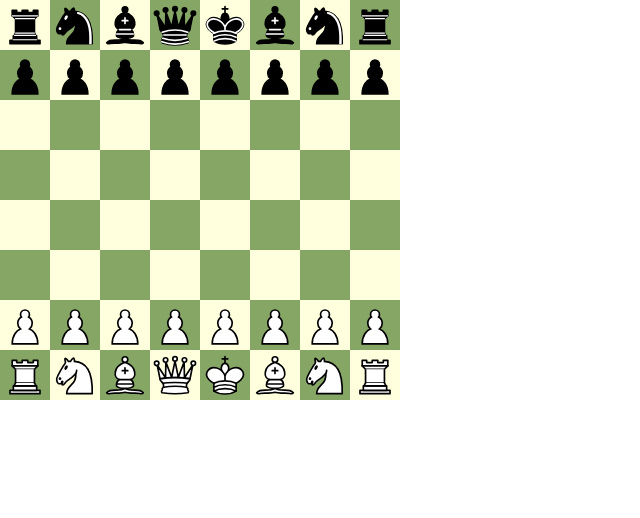
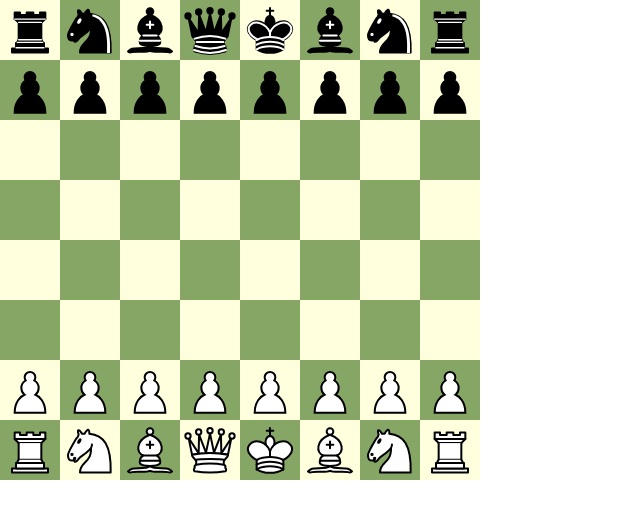
Before and after one commit to ljdr64/ljdr-chessboard, a React (Vite) app: page / in a window 1280 px wide. Shown: the top 518 px of the page, without its empty margins (0-640 px from the left). Built offline with nearby package versions, Linux system fonts and the light colour scheme.

Commit message:
feat: leave piece in from square if dropped outside the board

```diff
--- a/src/Components/ChessBoard/index.tsx
+++ b/src/Components/ChessBoard/index.tsx
@@ -54,7 +54,7 @@ const state: GameState = {
 };
 
 const DIGITS = '0123456789';
-const squareSize = 50;
+const squareSize = 60;
 const transitionDuration = '0.2s';
 
 const initialFEN = 'rnbqkbnr/pppppppp/8/8/8/8/PPPPPPPP/RNBQKBNR w KQkq - 0 1';
@@ -208,6 +208,15 @@ const ChessBoard: React.FC = () => {
             const newX = mapToRange(parseInt(position[1], 10));
             const newY = mapToRange(parseInt(position[2], 10));
 
+            if (
+              parseInt(position[1], 10) < 0 - squareSize / 2 ||
+              parseInt(position[2], 10) < 0 - squareSize / 2 ||
+              parseInt(position[1], 10) > squareSize * 7 + squareSize / 2 ||
+              parseInt(position[2], 10) > squareSize * 7 + squareSize / 2
+            ) {
+              pieceDiv.style.transform = lastMove;
+              setDraggedIndex(null);
+            } else {
               Object.keys(pieceRefsCurrent).forEach((key) => {
                 const pieceRef = pieceRefsCurrent[key];
                 if (pieceRef?.style?.transform) {
@@ -229,6 +238,8 @@ const ChessBoard: React.FC = () => {
               }
 
               pieceDiv.style.transform = `translate(${newX[1]}px, ${newY[1]}px)`;
+            }
+
             pieceDiv.classList.remove('drag');
           }
         }
--- a/src/Components/ChessBoard/styles.css
+++ b/src/Components/ChessBoard/styles.css
@@ -1,3 +1,7 @@
+:root {
+  --square-size: 60px;
+}
+
 * {
   margin: 0;
   padding: 0;
@@ -5,16 +9,16 @@
 }
 
 .ljdr-board {
-  width: 400px;
-  height: 400px;
+  width: calc(var(--square-size) * 8);
+  height: calc(var(--square-size) * 8);
   background-image: url("/assets/svg/boards/green.svg");
   background-size: cover;
   cursor: pointer;
 }
 
 .ljdr-piece {
-  width: 50px;
-  height: 50px;
+  width: var(--square-size);
+  height: var(--square-size);
   position: absolute;
   background-size: cover;
   user-select: none;
```
Lines whose indentation alone changed are shown as unchanged.
